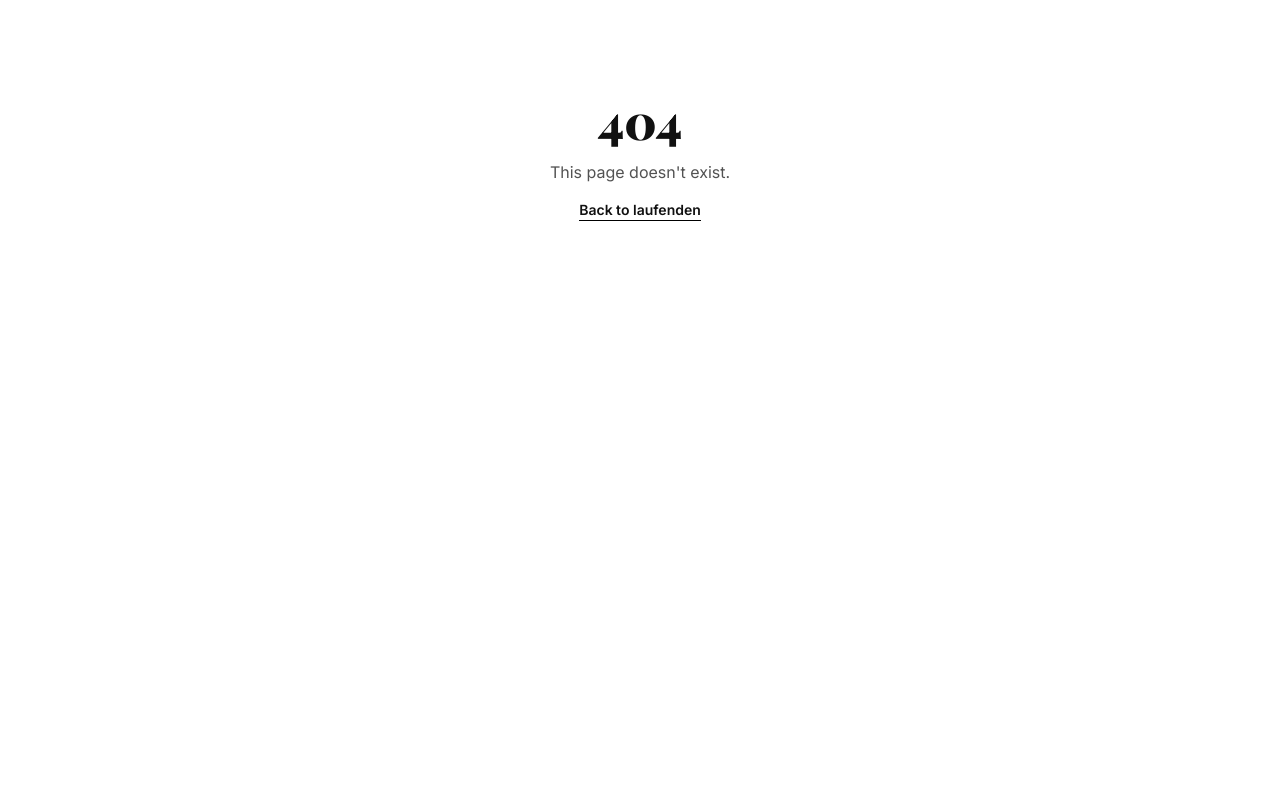
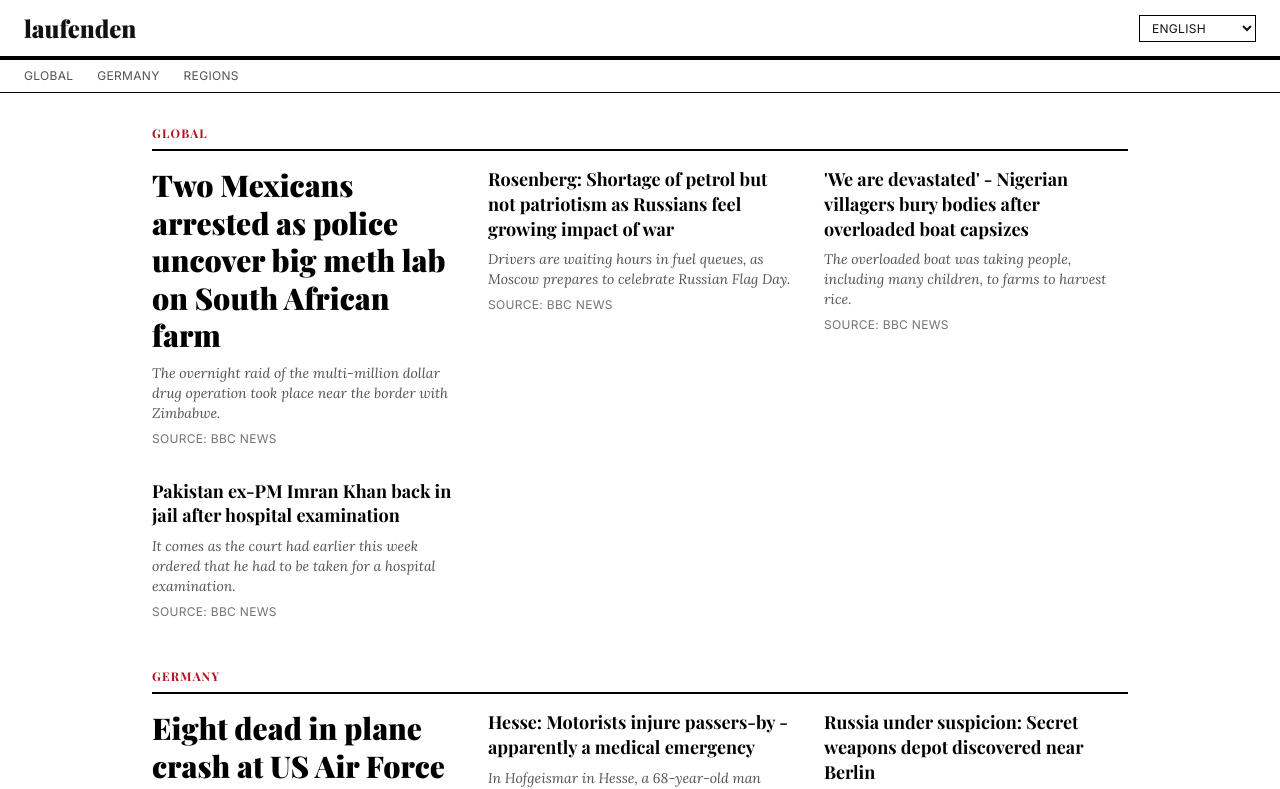
Before and after one commit to rupambhattacharya/laufenden, a Next.js app: page /en in a window 1280 px wide. Before the commit this address had no page. Shown: the top 789 px of the page. Built offline with nearby package versions, Linux system fonts and the light colour scheme.

Commit message:
feat: add home page with Global/Germany/Regional sections

```diff
--- /dev/null
+++ b/app/[lang]/page.tsx
@@ -0,0 +1,52 @@
+import { notFound } from 'next/navigation';
+import { isLanguageCode } from '../../shared/languages';
+import { STATE_REGIONS } from '../../shared/regions';
+import { getArticlesByRegion, getRecentAcrossRegions } from '../../lib/content';
+import { getDictionary } from '../../lib/dictionary';
+import { ArticleCard } from '../../components/ArticleCard';
+
+export default async function HomePage({ params }: { params: Promise<{ lang: string }> }) {
+  const { lang } = await params;
+  if (!isLanguageCode(lang)) {
+    notFound();
+  }
+
+  const dict = getDictionary(lang);
+  const [globalArticles, germanyArticles, regionalArticles] = await Promise.all([
+    getArticlesByRegion('global', 6),
+    getArticlesByRegion('germany', 6),
+    getRecentAcrossRegions(STATE_REGIONS, 6),
+  ]);
+
+  const sections = [
+    { label: dict['region.global'], articles: globalArticles },
+    { label: dict['region.germany'], articles: germanyArticles },
+    { label: dict['nav.regionalHighlights'], articles: regionalArticles },
+  ];
+
+  return (
+    <div className="flex flex-col gap-12">
+      {sections.map((section) => (
+        <section key={section.label}>
+          <h2 className="mb-4 border-b-2 border-black pb-2 font-serif text-xs font-bold uppercase tracking-widest text-masthead">
+            {section.label}
+          </h2>
+          {section.articles.length === 0 ? (
+            <p className="text-neutral-500">{dict.noArticlesYet}</p>
+          ) : (
+            <div className="grid grid-cols-1 gap-8 md:grid-cols-3">
+              {section.articles.map((article, index) => (
+                <ArticleCard
+                  key={article.id}
+                  article={article}
+                  lang={lang}
+                  variant={index === 0 ? 'lead' : 'default'}
+                />
+              ))}
+            </div>
+          )}
+        </section>
+      ))}
+    </div>
+  );
+}
```
